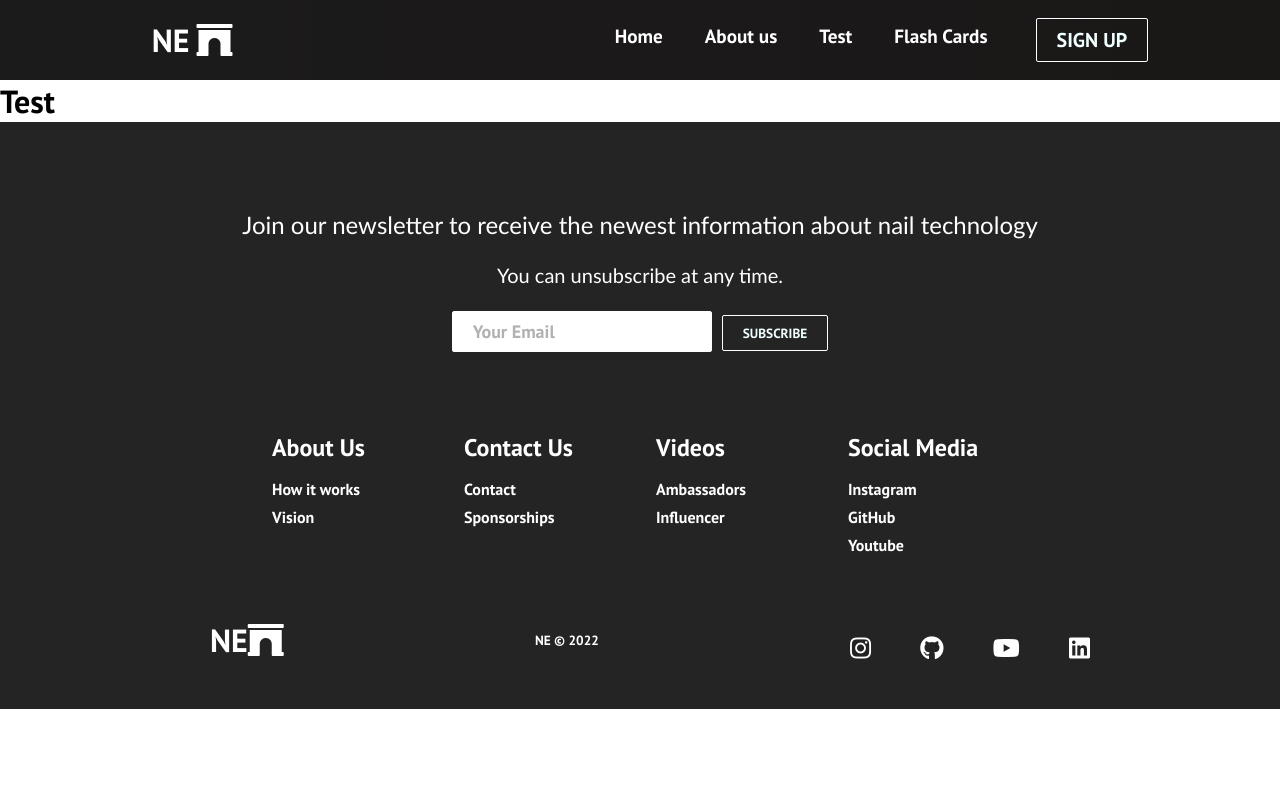
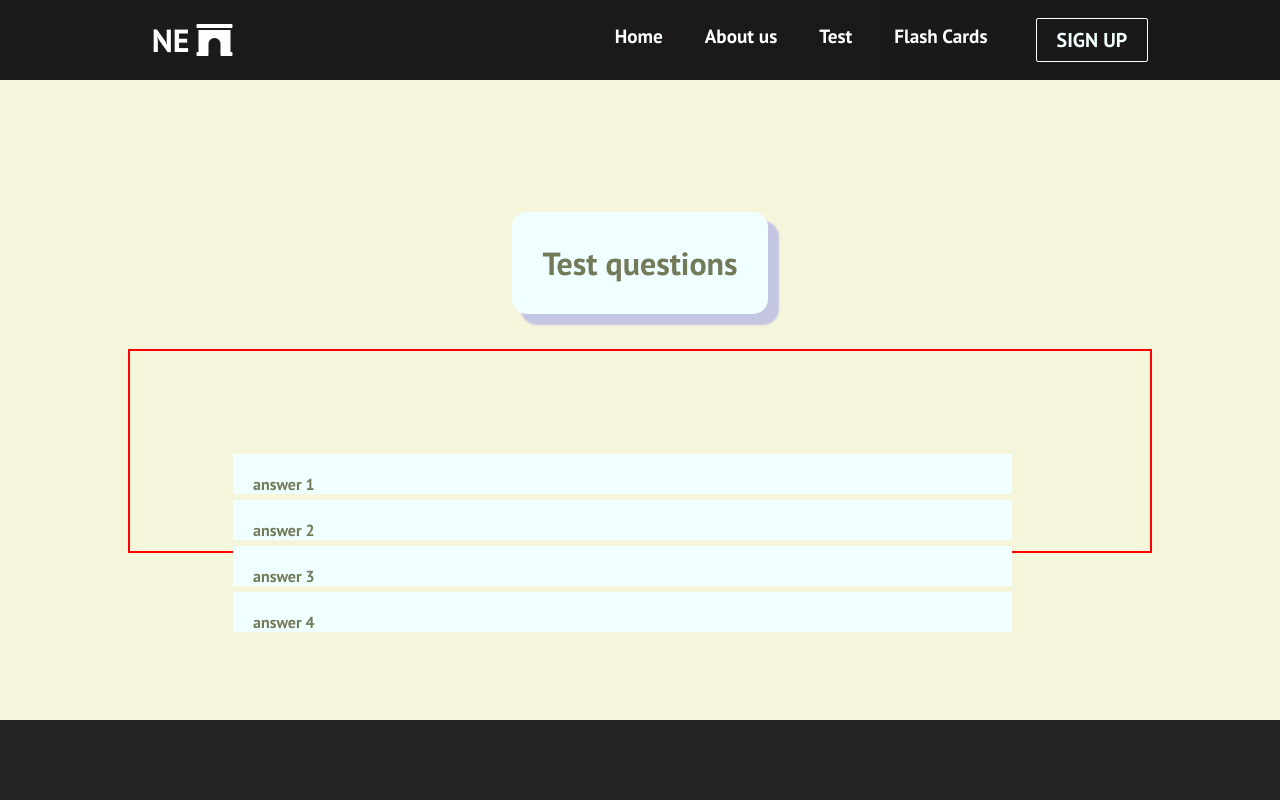
Before and after one commit to olenarostotskyy/react_nail_quiz_practice, a React (Create React App) app: page /test in a window 1280 px wide. Shown: the top 800 px of the page. Built offline with nearby package versions, Linux system fonts and the light colour scheme; a web font is replaced by a local one.

Commit message:
basic test page

```diff
--- a/src/App.js
+++ b/src/App.js
@@ -8,6 +8,8 @@ import FlashCards from "./pages/flashCards";
 import SignUp from "./pages/signUp";
 import Footer from "./components/Footer";
 import Test from "./pages/Test";
+
+const apiUrl = "http://127.0.0.1:5000/questions";
 
 function App() {
   return (
--- a/src/pages/Test.css
+++ b/src/pages/Test.css
@@ -0,0 +1,57 @@
+.test-container{
+    background-color: beige;
+    display: flex;
+    justify-content: center;
+    width: 100%;
+    height: 80vh;    /* align-items: center; */
+    align-items: center;
+    flex-direction: column;
+    object-fit: contain;
+    /* box-shadow: inset 0 0 0 1000px rgba(0, 0, 0, 0.2); */
+}
+.test-container > h1 {
+    color: #fff;
+    font-size: 100px;
+    margin-top: -100px;
+    font-family: 'Trebuchet MS', 'Lucida Sans Unicode', 'Lucida Grande',
+      'Lucida Sans', Arial, sans-serif;
+  }
+
+.test-question{
+
+    padding: 20px;
+    color: rgb(115, 122, 89);
+    background-color: azure;
+    border-radius: 15px;
+    box-shadow: 10px 10px 2px 1px rgba(0, 0, 255, .2);
+}
+.test-question h1{
+    padding: 10px;
+}
+.test-answers{
+    width: 80%;
+    height: 30%;
+    flex-direction: column;
+    margin: 35px;
+    padding: 100px;
+    border: 2px solid red;
+    display: flex;
+    justify-content: space-around;
+
+}
+.test-answ{
+    width: 95%;
+    height: 20%;
+    color: rgb(115, 122, 89);
+    padding: 20px;
+    margin: 3px;
+    background-color: azure;
+
+}
+
+  @media screen and (max-width: 960px) {
+    .test-container > h1 {
+      font-size: 70px;
+      margin-top: -150px;
+    }
+  }
--- a/src/pages/Test.js
+++ b/src/pages/Test.js
@@ -3,8 +3,16 @@ import "./Test.css";
 
 const Test = () => {
   return (
-    <div className="test-nav-bar">
-      <h1>Test</h1>
+    <div className="test-container">
+      <div className="test-question">
+        <h1>Test questions</h1>
+      </div>
+      <div className="test-answers">
+        <div className="test-answ">answer 1</div>
+        <div className="test-answ">answer 2</div>
+        <div className="test-answ">answer 3</div>
+        <div className="test-answ">answer 4</div>
+      </div>
     </div>
   );
 };
```
